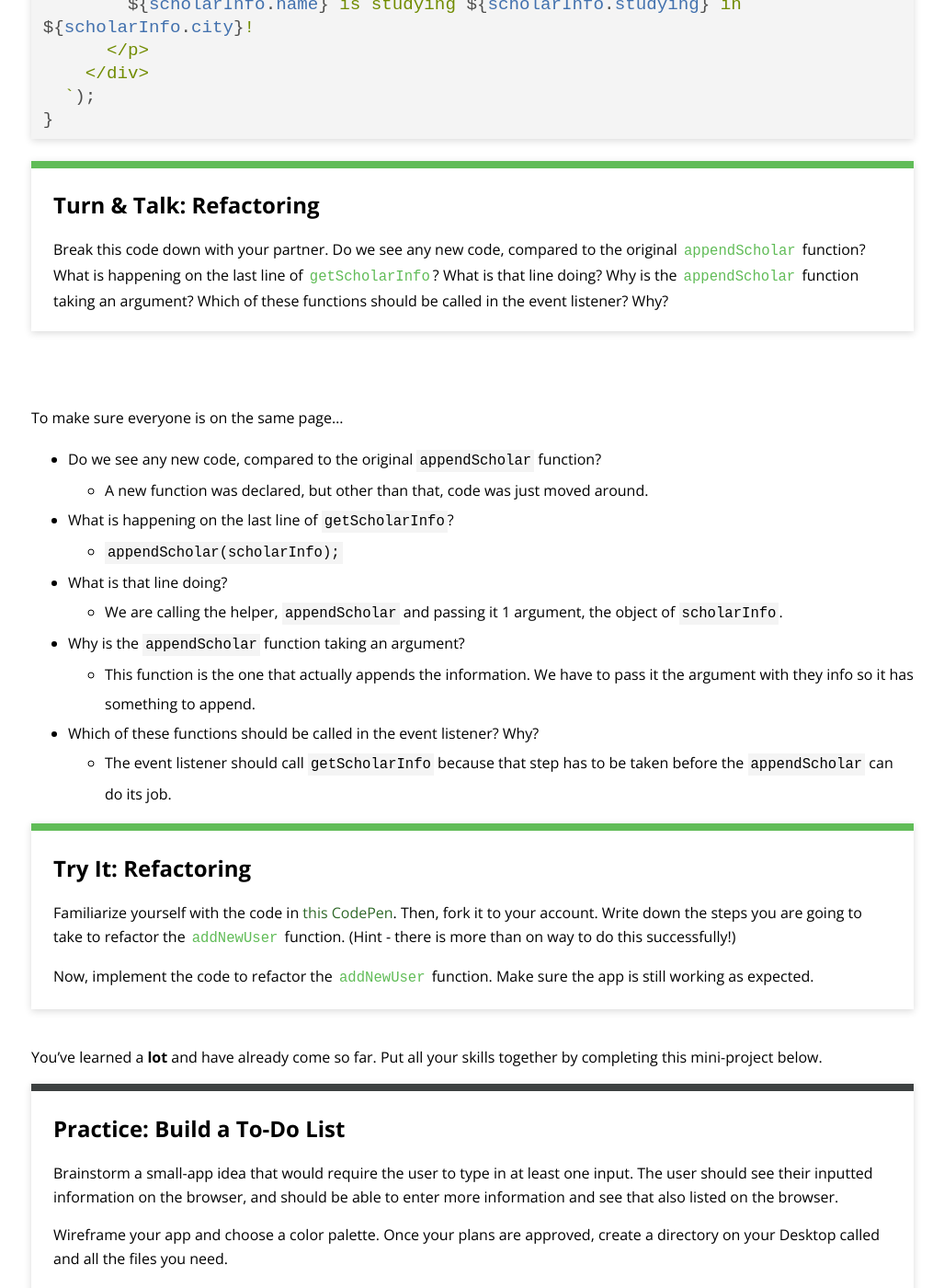
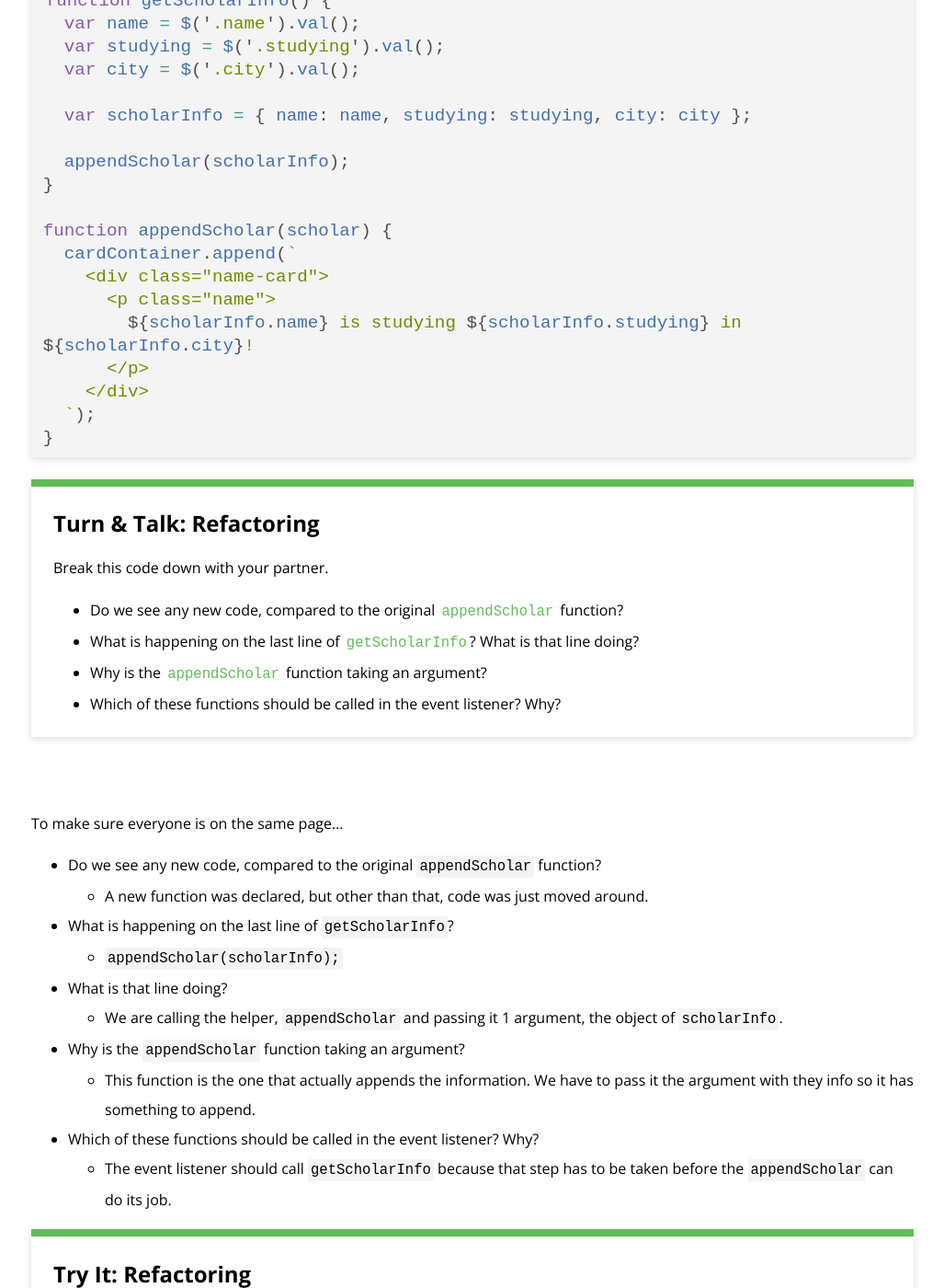
Before and after one commit to ameseee/kwk-curriculum-site, a Jekyll site: the page built from web-app/lessons/dom-manipulation-2/index.md, in a window 1280 px wide and 1400 px high, scrolled down 5482 px. Shown: the whole window at 92% size, without its empty margins (126-1153 px from the left). Built offline with Jekyll 4.4.1, drawn with Linux system fonts in a browser that asks for light colours; nearby versions of some CDN libraries; some of the changed text lies outside the part shown.

Commit message:
Add clear input field and sample to-do list

````diff
--- a/web-app/lessons/dom-manipulation-2/index.md
+++ b/web-app/lessons/dom-manipulation-2/index.md
@@ -13,12 +14,13 @@
 - prepend
 - argument
 - object
+- refactor
 
 ## DOM Manipulation
 
 You've already come so far with implementing JavaScript to manipulate the DOM! Today we will take it to the next level. We are going to build a site that can take user input multiple times and keep adding each input to a list. This "To-Do List" is a very common app that developers use as they are learning JavaScript. Here's an example of something like what we will build by the end of this lesson:
 
-<p class="to-do">add screen shot of a to-do list</p>
+<img src="./assets/to-do.gif">
 
 ## `.append()`
 
@@ -186,7 +188,13 @@
 
 <div class="try-it">
   <h2>Turn & Talk: Refactoring</h2>
-  <p>Break this code down with your partner. Do we see any new code, compared to the original <code class="try-it-code">appendScholar</code> function? What is happening on the last line of <code class="try-it-code">getScholarInfo</code>? What is that line doing? Why is the <code class="try-it-code">appendScholar</code> function taking an argument? Which of these functions should be called in the event listener? Why?</p>
+  <p>Break this code down with your partner.</p>
+  <ul>
+    <li>Do we see any new code, compared to the original <code class="try-it-code">appendScholar</code> function?</li>
+    <li>What is happening on the last line of <code class="try-it-code">getScholarInfo</code>? What is that line doing?</li>
+    <li>Why is the <code class="try-it-code">appendScholar</code> function taking an argument?</li>
+    <li>Which of these functions should be called in the event listener? Why?</li>
+  </ul>
 </div>
 <br>
 
@@ -209,6 +217,17 @@
   <p>Now, implement the code to refactor the <code class="try-it-code">addNewUser</code> function. Make sure the app is still working as expected.</p>
 </div>
 
+## Clear Input Fields
+
+If it's been bothering you that the user has to delete the last thing they typed into the input, you're not alone. We can write code to clear out that field when the use clicks the submit button: We'll use:
+
+```javascript
+$('.name').val("");
+```
+
+The code above would access an element with the class `name`, and change it's value to an empty string.
+<br>
+
 You've learned a **lot** and have already come so far. Put all your skills together by completing this mini-project below.
 
 <div class="practice">
````
Also changed, not shown: other parts of web-app/lessons/dom-manipulation-2/index.md (+1 -0 lines), 1 other file.
